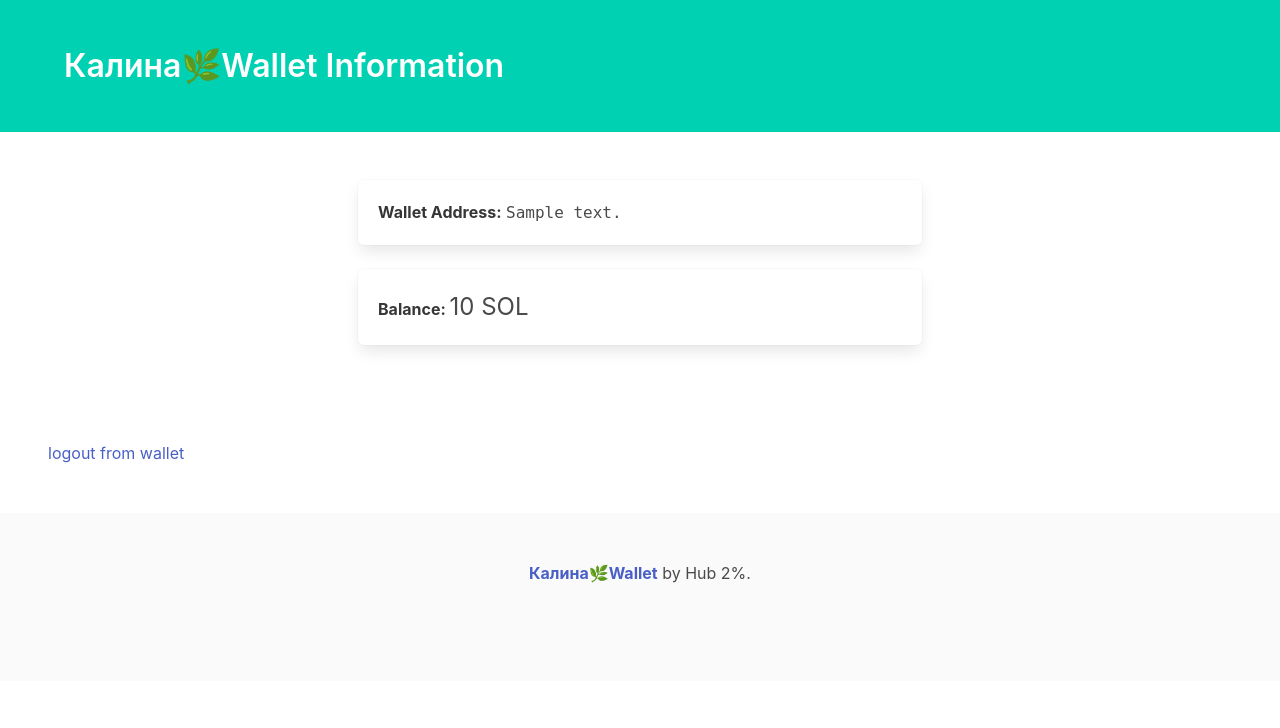
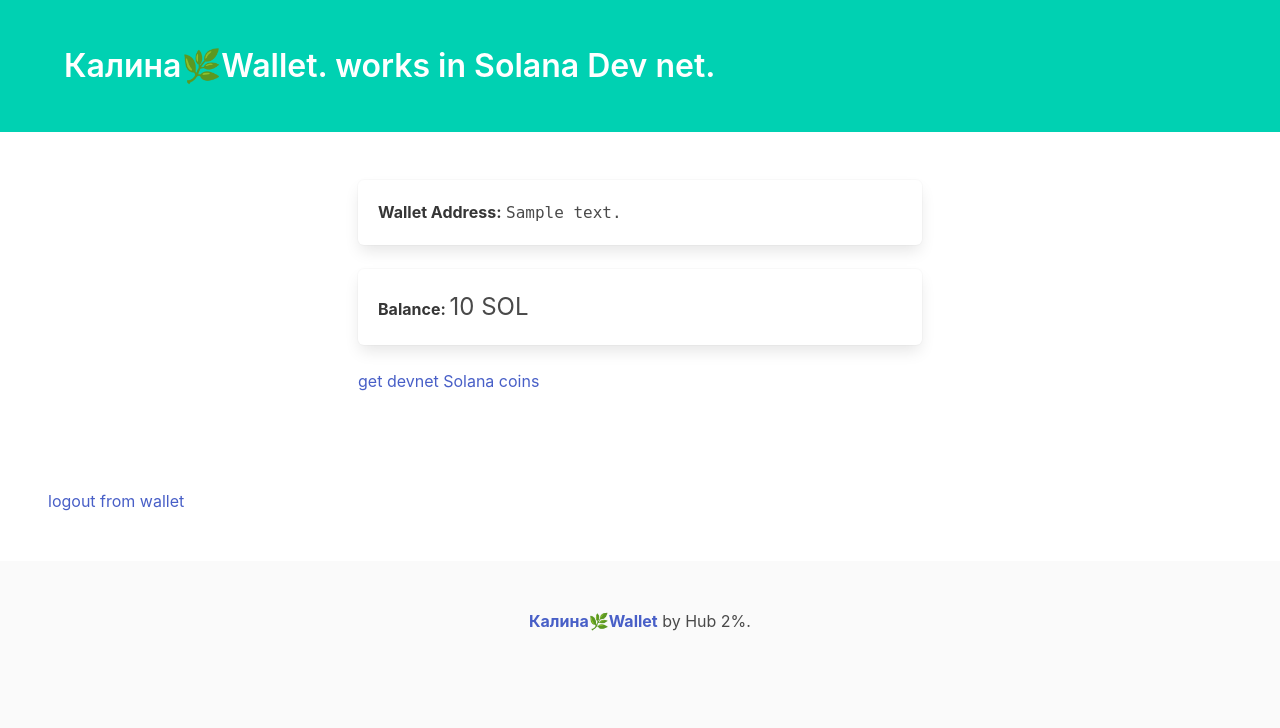
Before and after one commit to vetsinen/kalyna-wallet-server, a Flask app: template templates/index.html in a window 1280 px wide. Shown: the top 728 px of the page. Run offline with Flask 3, Linux system fonts and the light colour scheme; the template is opened without the code that fills it: most values are stand-ins (such as "Sample title", 1, 10 or a date in 2020).

Commit message:
more requirements

```diff
--- a/flask_app.py
+++ b/flask_app.py
@@ -1,7 +1,7 @@
 from kalyna_wallet_lib import generate_cusom_mnemo, get_solana_derived_wallet, get_sol_balance
 from flask import Flask, render_template, request, session, redirect, url_for, jsonify
 
-app = Flask(__name__, static_folder='static')
+app = Flask(__name__)
 app.secret_key = 'KALYNA_WALLET_214_SECRET_KEY'
 
 @app.route('/')
--- a/templates/index.html
+++ b/templates/index.html
@@ -16,7 +16,7 @@
     <div class="hero-body">
         <div class="container">
             <h1 class="title">
-                Калина🌿Wallet Information
+                Калина🌿Wallet. works in Solana Dev net.
             </h1>
         </div>
     </div>
@@ -36,12 +36,14 @@
                     <strong>Balance: </strong>
                     <span style="font-size: 1.5rem;">{{ wallet.balance }} SOL</span>
                 </div>
+                <div><a href="https://faucet.solana.com/" target="_blank">get devnet Solana coins</a></div>
             </div>
         </div>
     </div>
 </section>
-<section class="section">
-     <a href="/logout">logout from wallet</a>
+<section class="section services">
+
+    <a href="/logout">logout from wallet</a>
 </section>
 
 <footer class="footer">
```
Also changed, not shown: flask-app-default.py (added, +9 -0 lines), requirements.txt (+8 -9 lines).
